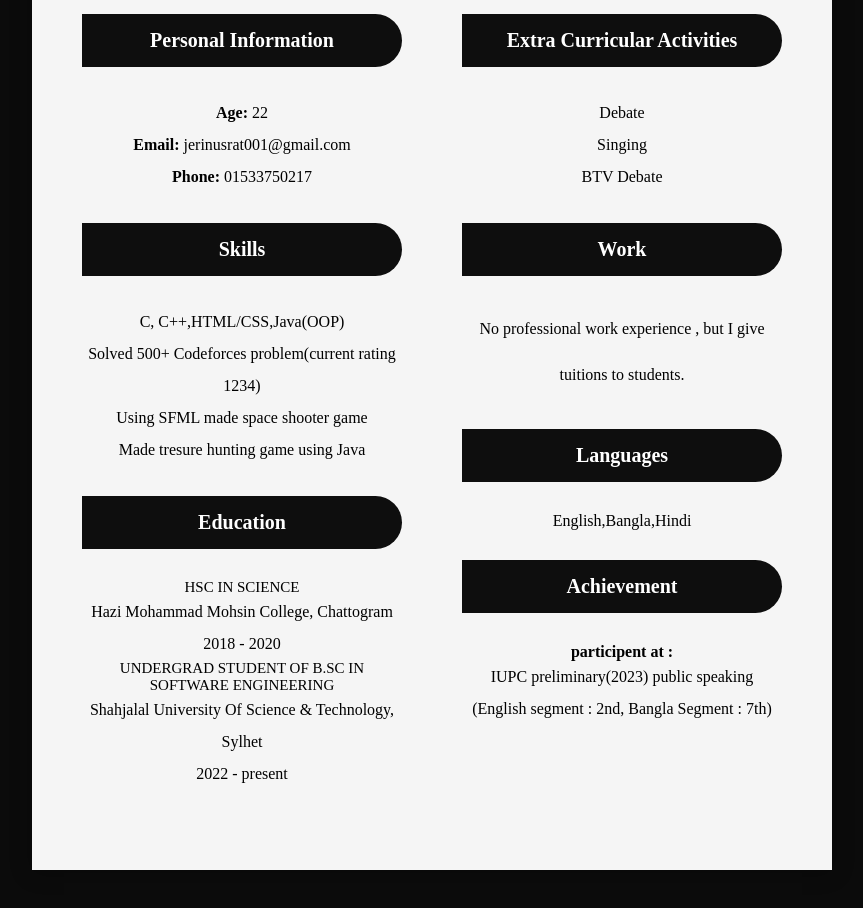
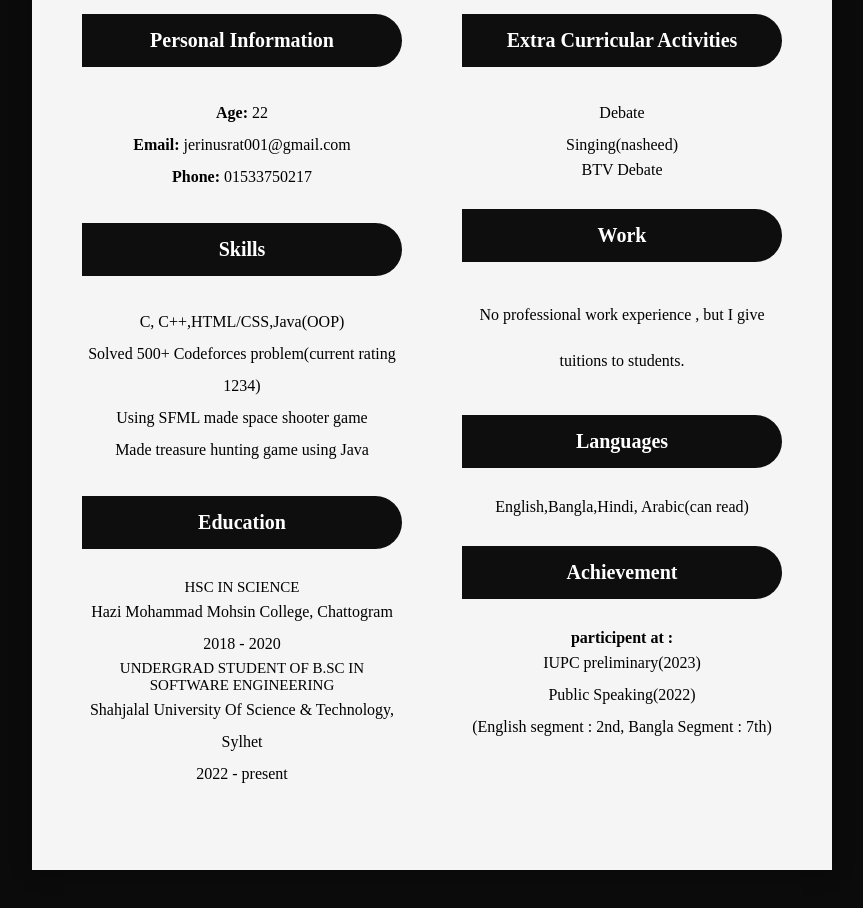
Before and after one commit to nairobi-J/web_tech, a plain HTML site: page index.html in a window 1280 px wide. Shown: the part 440-1348 px from the top of the page, without its empty margins (208-1071 px from the left). Drawn offline with Linux system fonts and the light colour scheme.

Commit message:
Update index.html
no

```diff
--- a/index.html
+++ b/index.html
@@ -24,7 +24,7 @@
                <li>C, C++,HTML/CSS,Java(OOP)</li>
                <li>Solved 500+ Codeforces problem(current rating 1234)</li>
                <li>Using SFML made space shooter game</li>
-               <li>Made tresure hunting game using Java</li>
+               <li>Made treasure hunting game using Java</li>
              </ul>
              <h2>Education</h2>
              <h3>HSC in science</h3>
@@ -38,25 +38,22 @@
                <h2>Extra Curricular Activities</h2>
              <ul>
                <li>Debate</li>
-               <li>Singing</li>
-               <li>
-                BTV Debate
-              </li>
-
-             </ul>
+               <li>Singing(nasheed)</li>
+               <li></li>BTV Debate</li>
+                </ul>
              <h2>Work</h2>
              <p>No professional work experience , but I give tuitions to students.</p>
               <h2>Languages</h2>
              <ul>
-              <span>English,Bangla,Hindi</span>
+              <span>English,Bangla,Hindi, Arabic(can read)</span>
              </ul>
 
              <h2>Achievement</h2>
              <h4>participent at : </h4>
              <ul>
               <li>
-                <span>IUPC preliminary(2023)</span>
-                 <span>public speaking <br>
+                <span>IUPC preliminary(2023)</span><br>
+                 <span>Public Speaking(2022) <br>
                   (English segment : 2nd, Bangla Segment : 7th)
                 </span>
                  </li>
```
